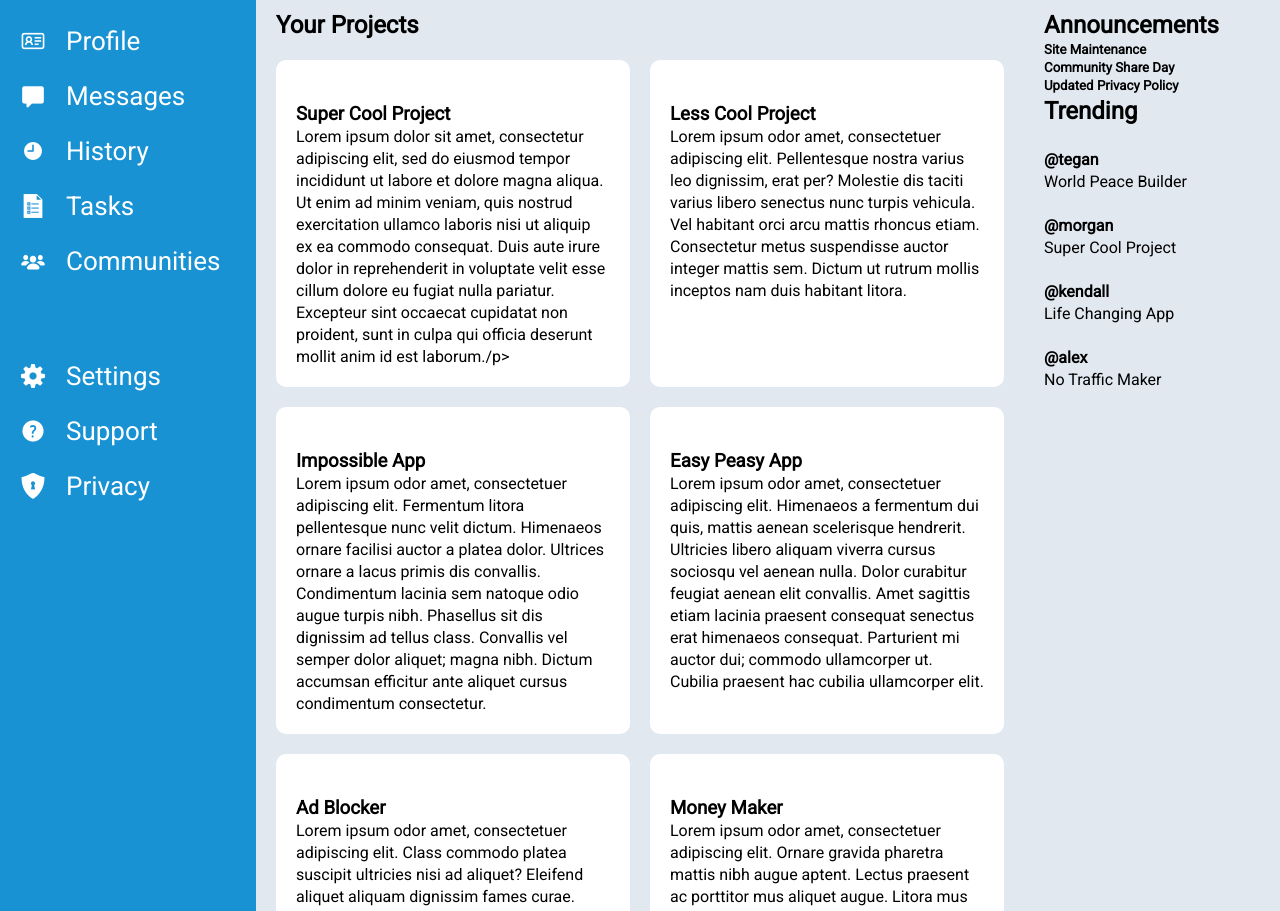
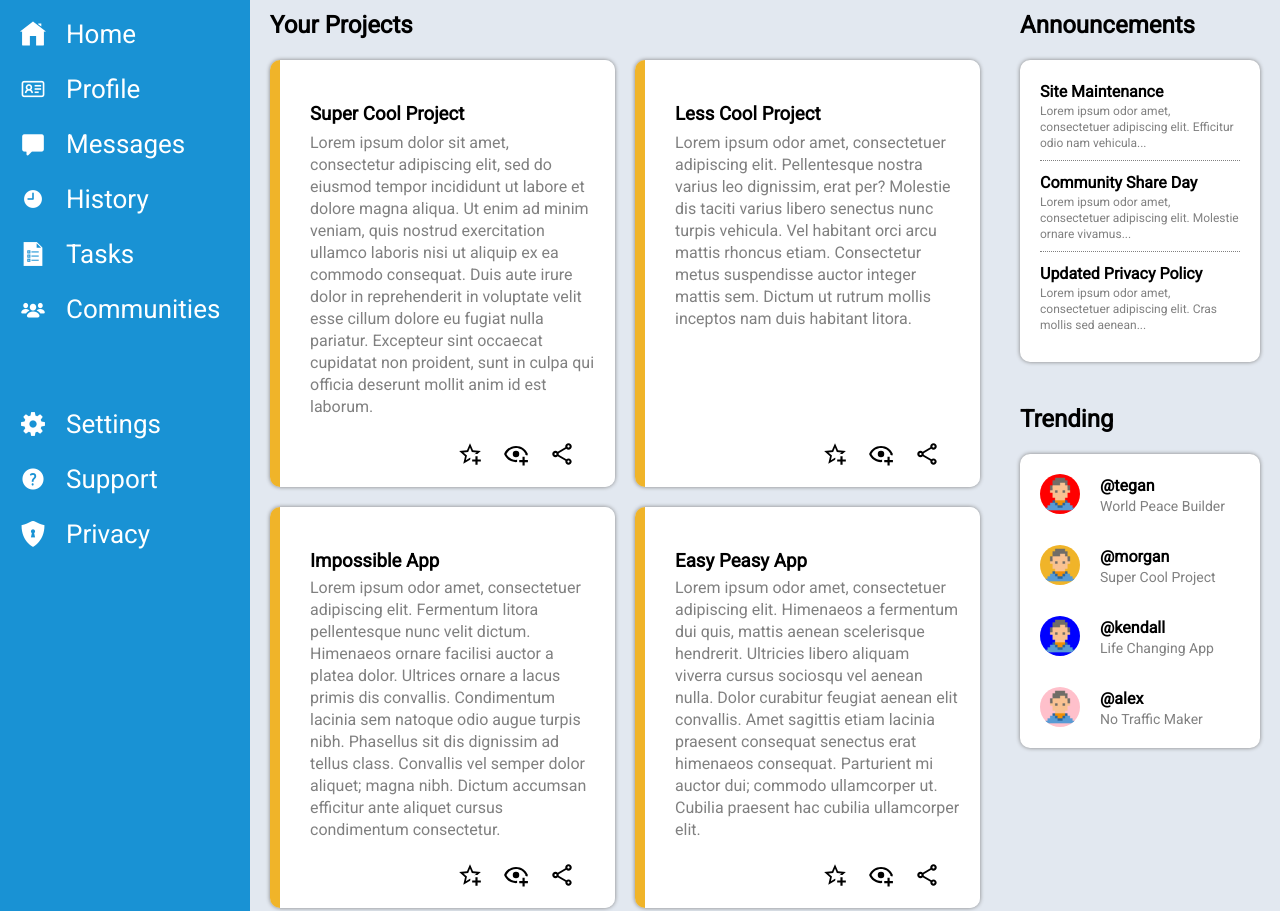
Before and after one commit to chrscalco/top_admin_dashboard, a plain HTML site: page index.html in a window 1280 px wide. Shown: the part 183-1094 px from the top of the page. Drawn offline with Linux system fonts and the light colour scheme.

Commit message:
Completed the admin dashboard exercise

```diff
--- a/index.html
+++ b/index.html
@@ -9,7 +9,7 @@
 <body>
 
     <div class="container">
-        <div class="header">
+        <div class="header sticky">
             <div class="non-sticky-header">
                 <div class="header-search">
                     <form action="post">
@@ -19,7 +19,7 @@
                 </div>
                 <div class="header-user">
                     <img class="notifications" src="imgs/bell-ring-outline.svg" alt="notifications">
-                    <img src="imgs/user_small.png" alt="user-icon">
+                    <img class="user-icon-small" src="imgs/user_small.png" alt="user-icon">
                     <h3>Morgan Oakley</h3>
                 </div>
             </div>
@@ -62,51 +62,111 @@
             <div class="projects-section">
                 <div class="project">
                     <h3>Super Cool Project</h3>
-                    <p>Lorem ipsum dolor sit amet, consectetur adipiscing elit, sed do eiusmod tempor incididunt ut labore et dolore magna aliqua. Ut enim ad minim veniam, quis nostrud exercitation ullamco laboris nisi ut aliquip ex ea commodo consequat. Duis aute irure dolor in reprehenderit in voluptate velit esse cillum dolore eu fugiat nulla pariatur. Excepteur sint occaecat cupidatat non proident, sunt in culpa qui officia deserunt mollit anim id est laborum./p>
+                    <p>Lorem ipsum dolor sit amet, consectetur adipiscing elit, sed do eiusmod tempor incididunt ut labore et dolore magna aliqua. Ut enim ad minim veniam, quis nostrud exercitation ullamco laboris nisi ut aliquip ex ea commodo consequat. Duis aute irure dolor in reprehenderit in voluptate velit esse cillum dolore eu fugiat nulla pariatur. Excepteur sint occaecat cupidatat non proident, sunt in culpa qui officia deserunt mollit anim id est laborum. </p>
+                    <div class="project-imgs">
+                        <img src="imgs/star.svg" alt="favorite">
+                        <img src="imgs/eye.svg" alt="view-later">
+                        <img src="imgs/share.svg" alt="share">
+                    </div>
                 </div>
                 <div class="project">
                     <h3>Less Cool Project</h3>
                     <p>Lorem ipsum odor amet, consectetuer adipiscing elit. Pellentesque nostra varius leo dignissim, erat per? Molestie dis taciti varius libero senectus nunc turpis vehicula. Vel habitant orci arcu mattis rhoncus etiam. Consectetur metus suspendisse auctor integer mattis sem. Dictum ut rutrum mollis inceptos nam duis habitant litora.</p>
+                    <div class="project-imgs">
+                        <img src="imgs/star.svg" alt="favorite">
+                        <img src="imgs/eye.svg" alt="view-later">
+                        <img src="imgs/share.svg" alt="share">
+                    </div>
                 </div>
                 <div class="project">
                     <h3>Impossible App</h3>
                     <p>Lorem ipsum odor amet, consectetuer adipiscing elit. Fermentum litora pellentesque nunc velit dictum. Himenaeos ornare facilisi auctor a platea dolor. Ultrices ornare a lacus primis dis convallis. Condimentum lacinia sem natoque odio augue turpis nibh. Phasellus sit dis dignissim ad tellus class. Convallis vel semper dolor aliquet; magna nibh. Dictum accumsan efficitur ante aliquet cursus condimentum consectetur.</p>
+                    <div class="project-imgs">
+                        <img src="imgs/star.svg" alt="favorite">
+                        <img src="imgs/eye.svg" alt="view-later">
+                        <img src="imgs/share.svg" alt="share">
+                    </div>
                 </div>
                 <div class="project">
                     <h3>Easy Peasy App</h3>
                     <p>Lorem ipsum odor amet, consectetuer adipiscing elit. Himenaeos a fermentum dui quis, mattis aenean scelerisque hendrerit. Ultricies libero aliquam viverra cursus sociosqu vel aenean nulla. Dolor curabitur feugiat aenean elit convallis. Amet sagittis etiam lacinia praesent consequat senectus erat himenaeos consequat. Parturient mi auctor dui; commodo ullamcorper ut. Cubilia praesent hac cubilia ullamcorper elit.</p>
+                    <div class="project-imgs">
+                        <img src="imgs/star.svg" alt="favorite">
+                        <img src="imgs/eye.svg" alt="view-later">
+                        <img src="imgs/share.svg" alt="share">
+                    </div>
                 </div>
                 <div class="project">
                     <h3>Ad Blocker</h3>
                     <p>Lorem ipsum odor amet, consectetuer adipiscing elit. Class commodo platea suscipit ultricies nisi ad aliquet? Eleifend aliquet aliquam dignissim fames curae. Consequat curabitur ante massa cursus justo. Malesuada gravida curabitur placerat primis cursus tempus curabitur. Porta mus parturient morbi id parturient nec fusce. Tempor nostra interdum mauris sociosqu mattis turpis turpis venenatis.</p>
+                    <div class="project-imgs">
+                        <img src="imgs/star.svg" alt="favorite">
+                        <img src="imgs/eye.svg" alt="view-later">
+                        <img src="imgs/share.svg" alt="share">
+                    </div>
                 </div>
                 <div class="project">
                     <h3>Money Maker</h3>
                     <p>Lorem ipsum odor amet, consectetuer adipiscing elit. Ornare gravida pharetra mattis nibh augue aptent. Lectus praesent ac porttitor mus aliquet augue. Litora mus habitant dapibus cras consectetur inceptos. Dolor parturient justo ex morbi consequat laoreet eleifend. Ornare et cursus bibendum vitae ac montes. Nullam adipiscing aenean ad fames aenean.</p>
+                    <div class="project-imgs">
+                        <img src="imgs/star.svg" alt="favorite">
+                        <img src="imgs/eye.svg" alt="view-later">
+                        <img src="imgs/share.svg" alt="share">
+                    </div>
                 </div>
                 <div class="project">
                     <h3>Abandoned Project</h3>
                     <p>Lorem ipsum odor amet, consectetuer adipiscing elit. Metus etiam lectus est quam dapibus. Vivamus integer ridiculus eros odio consectetur. Aliquam habitant consectetur elit quisque bibendum varius ad. Mi libero bibendum ad aliquet maximus tempus eleifend scelerisque efficitur. Libero ridiculus fusce egestas taciti rhoncus nullam. Quisque praesent vulputate eros erat aenean nunc parturient elit. Id non sociosqu ad faucibus cras tellus urna curae dui. Quis justo venenatis amet tellus, cursus vehicula eros morbi.</p>
+                    <div class="project-imgs">
+                        <img src="imgs/star.svg" alt="favorite">
+                        <img src="imgs/eye.svg" alt="view-later">
+                        <img src="imgs/share.svg" alt="share">
+                    </div>
                 </div>
                 <div class="project">
                     <h3>No Cool Project</h3>
                     <p>Lorem ipsum odor amet, consectetuer adipiscing elit. Praesent torquent nisi metus cursus velit maximus dictumst consequat. Habitasse tortor cubilia laoreet consequat leo sit. Interdum a conubia morbi lobortis penatibus porttitor quam vehicula proin. Suspendisse neque primis ex malesuada fringilla duis a laoreet. Placerat torquent sapien maecenas tellus consectetur ex feugiat primis primis. Viverra felis dictum ante magnis risus. Mollis morbi eget est curae pharetra ligula. Senectus libero dictum dui mauris ut eleifend dictum.</p>
+                    <div class="project-imgs">
+                        <img src="imgs/star.svg" alt="favorite">
+                        <img src="imgs/eye.svg" alt="view-later">
+                        <img src="imgs/share.svg" alt="share">
+                    </div>
                 </div>
                 <div class="project">
                     <h3>Cool Project</h3>
                     <p>Lorem ipsum odor amet, consectetuer adipiscing elit. Phasellus felis dui ultricies curabitur nulla penatibus. Habitasse mauris torquent nostra consectetur eu parturient a penatibus. Lorem class eros dignissim conubia nascetur mattis ipsum. Blandit amet libero cubilia aliquet vel lectus porta iaculis sed. Blandit orci facilisis curabitur in egestas dignissim morbi facilisi. Inceptos magna montes phasellus scelerisque eleifend, vitae nulla sociosqu. Nascetur nibh pulvinar odio ornare sem. Duis per et euismod viverra netus nullam sem risus. Bibendum lorem pretium nisi purus pulvinar semper.</p>
+                    <div class="project-imgs">
+                        <img src="imgs/star.svg" alt="favorite">
+                        <img src="imgs/eye.svg" alt="view-later">
+                        <img src="imgs/share.svg" alt="share">
+                    </div>
                 </div>
                 <div class="project">
                     <h3>Meh Project</h3>
                     <p>Lorem ipsum odor amet, consectetuer adipiscing elit. Consectetur placerat hendrerit lacus tristique netus phasellus massa habitant. Dis risus arcu purus volutpat lectus libero diam est. Inceptos ac vel hendrerit; cubilia vulputate commodo. Posuere sagittis id, facilisi parturient tristique suspendisse ligula finibus. Cras montes ut nascetur integer fermentum faucibus mattis. Congue feugiat congue nostra hac scelerisque habitasse egestas dolor.</p>
+                    <div class="project-imgs">
+                        <img src="imgs/star.svg" alt="favorite">
+                        <img src="imgs/eye.svg" alt="view-later">
+                        <img src="imgs/share.svg" alt="share">
+                    </div>
                 </div>
                 <div class="project">
                     <h3>Just Project</h3>
                     <p>Lorem ipsum odor amet, consectetuer adipiscing elit. Placerat et ut maecenas class pellentesque scelerisque ad volutpat urna. Nostra natoque magna phasellus sem tellus. Cras lacus at donec cubilia scelerisque adipiscing. In amet facilisi nisl curabitur cubilia pretium convallis. Ornare hac diam vulputate ipsum massa habitant. Condimentum vestibulum dui nunc cubilia pretium nascetur. Blandit faucibus efficitur maximus rhoncus elit, elementum efficitur dapibus tristique.</p>
+                    <div class="project-imgs">
+                        <img src="imgs/star.svg" alt="favorite">
+                        <img src="imgs/eye.svg" alt="view-later">
+                        <img src="imgs/share.svg" alt="share">
+                    </div>
                 </div>
                 <div class="project">
                     <h3>A Project</h3>
                     <p>Lorem ipsum odor amet, consectetuer adipiscing elit. Neque tincidunt laoreet litora auctor, lectus efficitur! Ultricies ligula bibendum efficitur maecenas dictum ultrices cras lacinia. Ultrices curabitur tellus primis sociosqu placerat nam. Sapien proin eleifend; mollis ornare dis nostra? Adipiscing magnis dolor ultrices nunc vitae metus vulputate enim. Est etiam facilisis sapien nascetur quis diam porttitor.</p>
+                    <div class="project-imgs">
+                        <img src="imgs/star.svg" alt="favorite">
+                        <img src="imgs/eye.svg" alt="view-later">
+                        <img src="imgs/share.svg" alt="share">
+                    </div>
                 </div>
             </div>
         </div>
@@ -114,37 +174,37 @@
             <h2>Announcements</h2>
             <div class="announcements">
                 <div class="announcement">
-                    <h5>Site Maintenance</h5>
-                    <p></p>
+                    <h4>Site Maintenance</h5>
+                    <p>Lorem ipsum odor amet, consectetuer adipiscing elit. Efficitur odio nam vehicula...</p>
                 </div>
                 <div class="announcement">
-                    <h5>Community Share Day</h5>
-                    <p></p>
+                    <h4>Community Share Day</h5>
+                    <p>Lorem ipsum odor amet, consectetuer adipiscing elit. Molestie ornare vivamus...</p>
                 </div>
                 <div class="announcement">
-                    <h5>Updated Privacy Policy</h5>
-                    <p></p>
+                    <h4>Updated Privacy Policy</h5>
+                    <p>Lorem ipsum odor amet, consectetuer adipiscing elit. Cras mollis sed aenean...</p>
                 </div>
             </div>
             <h2>Trending</h2>
             <div class="trending">
                 <div class="user">
-                    <img src="" alt="">
+                    <img class="user-icon-small" src="imgs/user_small.png" alt="">
                     <h4>@tegan</h4>
                     <p>World Peace Builder</p>
                 </div>
                 <div class="user">
-                    <img src="" alt="">
+                    <img class="user-icon-small" src="imgs/user_small.png" alt="">
                     <h4>@morgan</h4>
                     <p>Super Cool Project</p>
                 </div>
                 <div class="user">
-                    <img src="" alt="">
+                    <img class="user-icon-small" src="imgs/user_small.png" alt="">
                     <h4>@kendall</h4>
                     <p>Life Changing App</p>
                 </div>
                 <div class="user">
-                    <img src="" alt="">
+                    <img class="user-icon-small" src="imgs/user_small.png" alt="">
                     <h4>@alex</h4>
                     <p>No Traffic Maker</p>
                 </div>
--- a/style.css
+++ b/style.css
@@ -34,7 +34,6 @@ body {
     grid-area: 1 / 2 / 2 / -1;
     display: grid;
     grid-template: 1fr 2fr;
-    position: relative;
     box-shadow: 0px 2px 8px grey;
 }
 
@@ -59,12 +58,15 @@ body {
     width: 22px;
 }
 
-.header-user img + img{
+.user-icon-small{
     background-color: #F0B429;
     border-radius: 100%;
-    margin-right: 20px;
     height: 40px;
     width: 40px;
+}
+
+.header-user img + img {
+    margin-right: 20px;
 }
 
 .header-search button {
@@ -93,10 +95,7 @@ input[type="search"] {
     flex-direction: row;
     align-items: center;
     justify-content: space-between;
-    position: sticky;
-    top: 0;
     align-self: flex-start;
-    z-index: 1;
 }
 
 .user-info {
@@ -109,6 +108,9 @@ input[type="search"] {
     background-color: #F0B429;
     border-radius: 100%;
     margin-right: 20px;
+    height: 64px;
+    width: 64px;
+    resize: none;
 }
 
 .greeting {
@@ -143,12 +145,10 @@ button {
 
 .sidebar {
     padding: 28px;
-    padding-right: 20px;
     padding-left: 20px;
     background-color: #1992D4;
     color: white;
     grid-area: 1 / 1 / 5 / 2;
-    overflow: hidden;
 }
 
 .sidebar img {
@@ -234,16 +234,41 @@ li::before {
 .projects-section {
     margin-top: 20px;
     display: grid;
-    grid-template-columns: repeat(auto-fit, minmax(250px, 1fr));
+    grid-template-columns: repeat(auto-fit, minmax(300px, 1fr));
     gap: 20px;
 }
 
 .project {
     padding: 20px;
     padding-top: 40px;
-    background-color: white;
+    padding-left: 40px;
+    display: grid;
+    grid-template-rows: 1fr 10fr 1fr;
+    background: white;
+    background: linear-gradient(90deg,#F0B429 3%,white 3%);
     border-radius: 10px;
+    box-shadow: 0px 0px 4px grey;
 }
+
+.project p {
+    color: grey;
+    margin-bottom: 20px;
+}
+
+.project-imgs {
+    justify-self: end;
+    align-self: end;
+    display: flex;
+    justify-content: flex-end;
+}
+
+.project img {
+    margin: 0;
+    height: 26px;
+    width: 26px;
+    margin-right: 20px;
+}
+
 
 /* Right side */
 
@@ -251,3 +276,71 @@ li::before {
     padding: 20px;
     background-color: #E2E8F0;
 }
+
+.announcements {
+    background-color: white;
+    margin-top: 20px;
+    margin-bottom: 40px;
+    box-shadow: 0px 0px 4px grey;
+    border-radius: 10px;
+    padding: 20px;
+    max-width: 250px;
+}
+
+.trending {
+    background-color: white;
+    margin-top: 20px;
+    box-shadow: 0px 0px 4px grey;
+    border-radius: 10px;
+    padding: 20px;
+    max-width: 250px;
+}
+
+.announcement {
+    border-bottom: dotted 1px grey;
+    margin-bottom: 10px;
+}
+
+.announcement p {
+    color: grey;
+    font-size: 12px;
+    margin-bottom: 10px;
+    /*overflow: hidden;
+    text-overflow: ellipsis;
+    white-space: nowrap;*/
+}
+
+.announcement:last-child {
+    border-bottom: none;
+}
+
+.user {
+    margin-bottom: 30px;
+    min-width: 200px;
+}
+
+.user p {
+    font-size: 14px;
+    color: grey;
+}
+
+.user:last-child {
+    margin: 0;
+}
+
+.user img {
+    float: left;
+    margin-right: 20px;
+}
+
+.user:nth-child(1) img {
+    background-color: red;
+}
+
+.user:nth-child(3) img {
+    background-color: blue;
+}
+
+.user:nth-child(4) img {
+    background-color: pink;
+}
```
Also changed, not shown: imgs/eye.svg (added), imgs/share.svg (added), imgs/star.svg (added).
